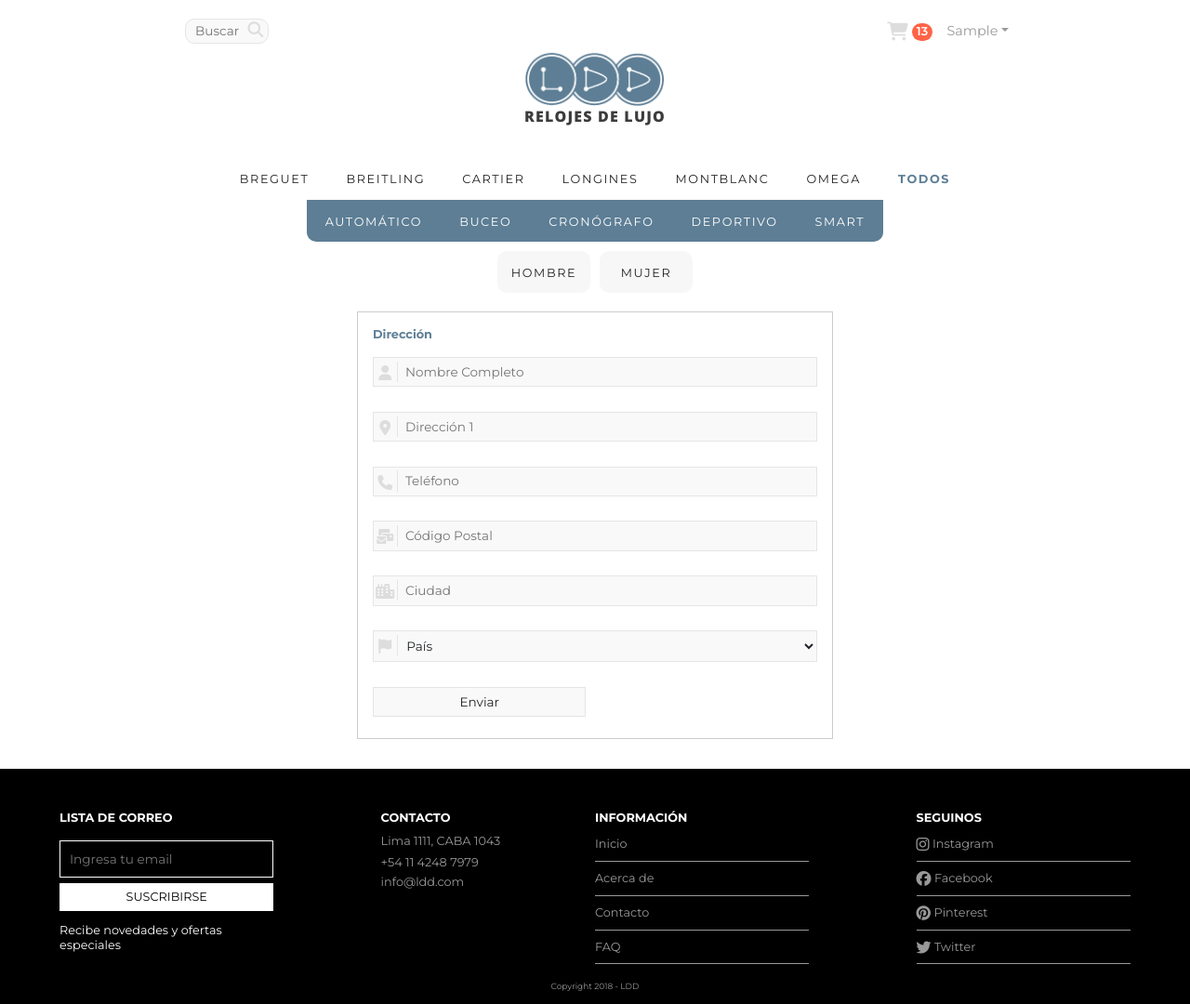
After one commit to MrEscape54/LDD-Django, a Django app: page /address/create/ in a window 1280 px wide. The commit adds this page. Shown: the whole page at 93% size. Run offline with Django 3.2, Linux system fonts and the light colour scheme; the visitor is signed in with stand-in values (Sample User, id 1); data comes from the database, SQL or seed files in the repository; parts of the project's set-up code (start-up, migrations or seed data) failed here and were passed over; some libraries are stand-ins or nearby versions.

Commit message:
address for shipping

```diff
--- a/main/models.py
+++ b/main/models.py
@@ -1,5 +1,5 @@
 from django.contrib.auth.models import (AbstractUser, BaseUserManager,)
-
+from django.urls import reverse
 from django.db import models
 
 class ActiveManager(models.Manager):
@@ -68,7 +68,6 @@ class Product(models.Model):
             return self.productimage_set.first().thumbnail.url
         except :
             return None
-
 
     class Meta:
         verbose_name = 'Producto'
@@ -142,3 +141,25 @@ class User(AbstractUser):
     REQUIRED_FIELDS = []
 
     objects = UserManager()
+
+class Address(models.Model):
+    SUPPORTED_COUNTRIES = (
+        ('AR', 'Argentina'),
+        ('UY', 'Uruguay'),
+    )
+
+    user = models.ForeignKey(User, on_delete=models.CASCADE)
+    name = models.CharField('nombre completo',max_length=60)
+    address1 = models.CharField('dirección 1', max_length=120)
+    phone = models.CharField('teléfono', max_length=20)
+    zip_code = models.CharField('código postal', max_length=12)
+
+    city = models.CharField('ciudad', max_length=50)
+    country = models.CharField('país', max_length=3, choices=SUPPORTED_COUNTRIES)
+
+    def get_absolute_url(self):
+        return reverse("main:address_list")
+
+
+    def __str__(self):
+        return ", ".join(self.name, self.address1, self.phone, self.zip_code, self.city, self.country)
--- a/main/static/css/contact.css
+++ b/main/static/css/contact.css
@@ -7,6 +7,10 @@
 .contact form{position: relative;}
 
 .titulos{display: flex; justify-content: space-between; align-items: center;}
+
+.crud{display: flex; align-items: flex-end;justify-content: space-between;}
+
+.address-list{padding-bottom: 16px;}
 
 .error{
   color: tomato;
@@ -27,11 +31,15 @@
   margin: 1em 0;
 }
 
+.login-page .details {margin-bottom: 0; color: #222; font-weight: normal;}
+
 .login p, .signin p, .logout p a{
     font-size: 0.9em;
     color: #5d7e95;
     font-weight: 700;
 }
+
+.signin button {font-size: 0.85em;}
 
 .reset h6 {color: #8f8f8f}
 
@@ -71,7 +79,6 @@
 input, input[type="radio"] + label, textarea, .profile-name, .profile-email {
   font-family: Montserrat, sans-serif;
   font-size: 0.85rem;
-  color: #ccc;
   width: 100%;
   padding: 0.5em;
   background-color: #f9f9f9;
@@ -79,27 +86,25 @@ input, input[type="radio"] + label, textarea, .profile-name, .profile-email {
   box-sizing: border-box;
 }
 
-input:focus, textarea:focus {
+input:focus, textarea:focus, select:focus {
   outline: #fff;
   border-color: #5D7E95;
 }
 
-input:focus + .input-icon .fas {
-  color: #5D7E95;
-}
-input + .input-icon .fas {
-  color: #DDD;
-}
+input:focus + .input-icon .fas, select:focus + .input-icon .fas{color: #5D7E95;}
+
+.fas {color: #DDD;}
+
 .input-group-icon .input-icon:after {
   position: absolute;
   top: 0.3em;
   bottom: 0.3em;
-  left: 1.5em;
+  left: 1.6em;
   display: block;
   border-right: 1px solid #e5e5e5;
   content: "";
 }
-input:focus + .input-icon:after {
+input:focus + .input-icon:after, select:focus + .input-icon:after {
   border-right-color: #5D7E95;
 }
 input[type="radio"] {
@@ -162,10 +167,22 @@ main .login{
   position: relative;
 }
 
-.input-group-icon input, .input-group-icon p {
+.input-group-icon input, .input-group-icon p{
   padding-left: 2.5em;
   margin-bottom: 4px;
   color: #222;
+}
+
+.input-group select, .input-group-icon select {
+  display: block;
+  margin-bottom: 4px;
+  font-family: Montserrat, sans-serif;
+  font-size: 0.85rem;
+  width: 100%;
+  padding: 0.5em;
+  padding-left: 2.3em;
+  background-color: #f9f9f9;
+  border: 1px solid #e5e5e5;
 }
 
 .input-group input, .input-group textarea {
--- a/main/static/css/style.css
+++ b/main/static/css/style.css
@@ -84,25 +84,6 @@ button:focus {
   color: white;
   text-decoration: none;
 }
-
-.btn-primary{
-  border-color: #28a745;
-  background-color: #28a745;
-  margin: 5px;
-  font-size: 0.85em;
-}
-
-.btn-secondary{
-  background-color: #007bff;
-  border-color: #007bff;
-}
-
-.btn-danger{
-  background-color: #dc3545;
-  border-color: #dc3545;
-}
-
-.back-office{margin-top: 10px;}
 
 .prod-description{
   font-size: 0.75em;
--- /dev/null
+++ b/main/templates/main/address_form.html
@@ -0,0 +1,84 @@
+{% extends 'base.html' %}
+
+{% block content %}
+
+<main class="login-page">
+        <div class="contact signin">
+            <div class="titulos">
+                    <p>Dirección</p>
+            </div>
+
+            <form method="POST" enctype="multipart/form-data" id="reg-form" novalidate>
+                {% csrf_token %}
+                <div class="input-group input-group-icon">
+                    <input type="text" name="name" required value="{{ form.name.value|default:"" }}" placeholder="Nombre Completo" />
+                    <div class="input-icon">
+                        <i class="fas fa-user"></i>
+                    </div>
+                        {% if form.name.errors %}
+                            <span class="obligatorio" >{{form.name.errors}}</span>
+                        {% endif %}
+                </div>
+
+                <div class="input-group input-group-icon">
+                    <input type="text" name="address1" required value="{{ form.address1.value|default:"" }}" placeholder="Dirección 1" />
+                    <div class="input-icon">
+                        <i class="fas fa-map-marker-alt"></i>
+                    </div>
+                        {% if form.address1.errors %}
+                            <span class="obligatorio" >{{form.address1.errors}}</span>
+                        {% endif %}
+                </div>
+
+                <div class="input-group input-group-icon">
+                    <input type="text" name="phone" required value="{{ form.phone.value|default:"" }}" placeholder="Teléfono" />
+                    <div class="input-icon">
+                        <i class="fas fa-phone"></i>
+                    </div>
+                        {% if form.phone.errors %}
+                            <span class="obligatorio" >{{form.phone.errors}}</span>
+                        {% endif %}
+                </div>
+
+                <div class="input-group input-group-icon">
+                    <input type="text" name="zip_code" required value="{{ form.zip_code.value|default:"" }}" placeholder="Código Postal" />
+                    <div class="input-icon">
+                        <i class="fas fa-mail-bulk"></i>
+                    </div>
+                        {% if form.zip_code.errors %}
+                            <span class="obligatorio" >{{form.zip_code.errors}}</span>
+                        {% endif %}
+                </div>
+
+                <div class="input-group input-group-icon">
+                    <input type="text" name="city" required value="{{ form.city.value|default:"" }}" placeholder="Ciudad" />
+                    <div class="input-icon">
+                        <i class="fas fa-city"></i>
+                    </div>
+                        {% if form.city.errors %}
+                            <span class="obligatorio" >{{form.city.errors}}</span>
+                        {% endif %}
+                </div>
+
+                <div class="input-group input-group-icon">
+                    <select name="country" required="" id="id_country">
+                        <option value="" selected="{{ form.country_display.value}}">País</option>
+                        <option value="AR">Argentina</option>
+                        <option value="UY">Uruguay</option>
+                    </select>
+                    <div class="input-icon">
+                        <i class="fas fa-flag"></i>
+                    </div>
+                    {% if form.country.errors %}
+                            <span class="obligatorio" >{{form.country.errors}}</span>
+                        {% endif %}
+                </div>
+
+                <div class="input-group">
+                    <input type="submit" value="Enviar"/>
+                </div>
+            </form>
+        </div>
+    </main>
+
+{% endblock content %}
--- a/main/urls.py
+++ b/main/urls.py
@@ -18,6 +18,13 @@ urlpatterns = [
     path('products/tags/<slug:tag>', views.ProductListView.as_view(), name='products'),
     path('product/<slug:slug>', DetailView.as_view(model=models.Product), name='product'),
 
+    #Address CRUD
+    path('address/', views.AddressListView.as_view(), name='address_list'),
+    path('address/create/', views.AddressCreateView.as_view(), name='address_create'),
+    path('address/<int:pk>/', views.AddressUpdateView.as_view(), name='address_update'),
+    path('address/<int:pk>/delete/', views.AddressDeleteView.as_view(), name='address_delete'),
+
+
     # Authntication URLs
     path('accounts/register/', views.SignupView.as_view(), name='register'),
     path('accounts/login/', auth_views.LoginView.as_view(redirect_authenticated_user=True, template_name='main/auth/login.html', form_class=forms.AuthenticationForm), name='login'),
--- a/main/views.py
+++ b/main/views.py
@@ -1,10 +1,9 @@
-from django.shortcuts import render
-from django.views.generic.edit import FormView
+from django.views.generic.edit import FormView, CreateView, UpdateView, DeleteView
 from django.views.generic.list import ListView
 from django.views.generic import TemplateView
+from django.urls import reverse_lazy
 from django.shortcuts import get_object_or_404, redirect
-from django.contrib.auth.mixins import UserPassesTestMixin
-import os
+from django.contrib.auth.mixins import LoginRequiredMixin
 import logging
 from django.contrib.auth import login, authenticate
 from django.contrib import messages
@@ -87,3 +86,37 @@ class SignupView(FormView):
 		form.send_mail()
 
 		return response
+
+class AddressListView(LoginRequiredMixin, ListView):
+	model = models.Address
+
+	def get_queryset(self):
+		return self.model.objects.filter(user=self.request.user)
+
+class AddressCreateView(LoginRequiredMixin,CreateView):
+	model = models.Address
+
+	fields = ['name', 'address1', 'phone', 'zip_code', 'city', 'country']
+
+	def form_valid(self, form):
+		obj = form.save(commit=False)
+		obj.user = self.request.user
+		obj.save()
+		return super().form_valid(form)
+
+class AddressUpdateView(LoginRequiredMixin,UpdateView):
+	model = models.Address
+
+	fields = ['name', 'address1', 'phone', 'zip_code', 'city', 'country']
+
+	success_url = reverse_lazy('main:address_list')
+
+	def get_queryset(self):
+		return self.model.objects.filter(user=self.request.user)
+
+class AddressDeleteView(LoginRequiredMixin,DeleteView):
+	model = models.Address
+	success_url = reverse_lazy('main:address_list')
+
+	def get_queryset(self):
+		return self.model.objects.filter(user=self.request.user)
```
Also changed, not shown: main/admin.py (+7 -0 lines), main/templates/main/address_confirm_delete.html (added, +14 -0 lines), main/templates/main/address_list.html (added, +39 -0 lines), main/migrations/0006_address.py (added), 2 other files.
